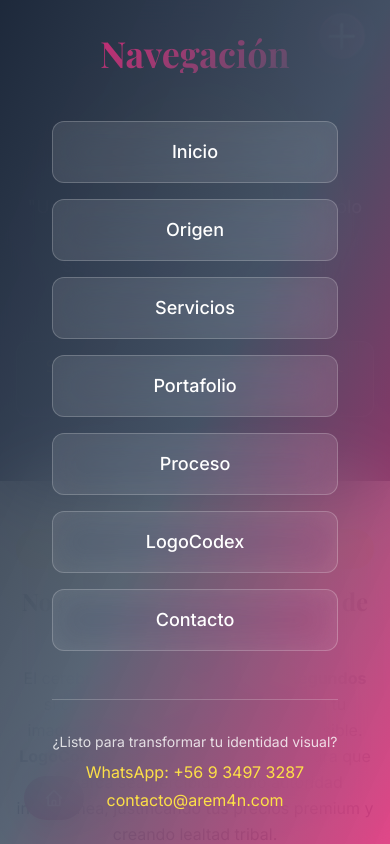
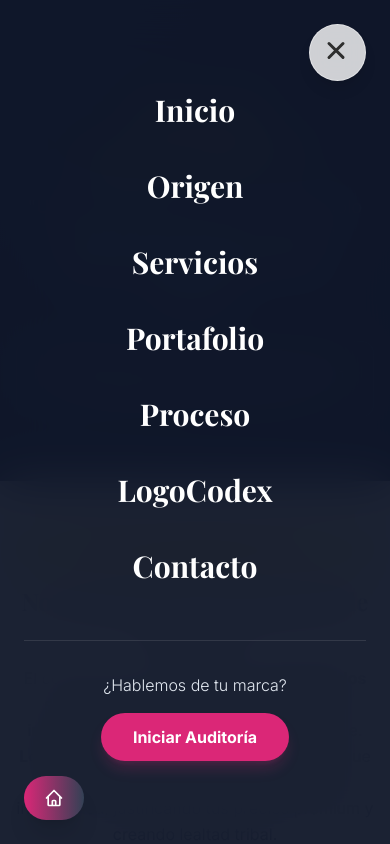
Before and after one commit to arem4n/AreMan2, a Next.js app: page /portafolio in a window 390 px wide. Both pictures are taken after a click on the button 342 px from the left and 36 px from the top of the page. Shown: the top 844 px of the page. Built offline with nearby package versions, Linux system fonts and the light colour scheme; a web font is replaced by a local one.

Commit message:
Redesign navigation, fix Southsoft assets, update header logo
Co-authored-by: arem4n <55893558+arem4n@users.noreply.github.com>

```diff
--- a/components/ElegantMenu.tsx
+++ b/components/ElegantMenu.tsx
@@ -1,5 +1,6 @@
 
-import React, { useEffect, useState, useRef } from 'react';
+import React from 'react';
+import { motion, AnimatePresence } from 'framer-motion';
 import { trackEvent } from '../analytics';
 
 interface ElegantMenuProps {
@@ -18,56 +19,44 @@ const navLinks = [
     { href: "#contacto", label: "Contacto" },
 ];
 
-const ElegantMenu: React.FC<ElegantMenuProps> = ({ isOpen, toggleMenu, navigateTo }) => {
-    const [isVisible, setIsVisible] = useState(false);
-    const menuRef = useRef<HTMLDivElement>(null);
-
-    useEffect(() => {
-        if (isOpen) {
-            setIsVisible(true);
-        } else {
-            const timer = setTimeout(() => setIsVisible(false), 500);
-            return () => clearTimeout(timer);
+const menuVariants = {
+    open: {
+        opacity: 1,
+        transition: {
+            staggerChildren: 0.1,
+            delayChildren: 0.2,
+            duration: 0.5
         }
-    }, [isOpen]);
-
-    useEffect(() => {
-        if (!isOpen || !menuRef.current) return;
-
-        const focusableElements = menuRef.current.querySelectorAll(
-            'a[href]:not([disabled]), button:not([disabled]), textarea:not([disabled]), input[type="text"]:not([disabled]), input[type="radio"]:not([disabled]), input[type="checkbox"]:not([disabled]), select:not([disabled])'
-        ) as NodeListOf<HTMLElement>;
-
-        const firstElement = focusableElements[0];
-        const lastElement = focusableElements[focusableElements.length - 1];
-
-        const handleKeyDown = (e: KeyboardEvent) => {
-            if (e.key !== 'Tab') return;
-
-            if (e.shiftKey) { // Shift + Tab
-                if (document.activeElement === firstElement) {
-                    lastElement.focus();
-                    e.preventDefault();
-                }
-            } else { // Tab
-                if (document.activeElement === lastElement) {
-                    firstElement.focus();
-                    e.preventDefault();
+    },
+    closed: {
+        opacity: 0,
+        transition: {
+            staggerChildren: 0.05,
+            staggerDirection: -1,
+            when: "afterChildren",
+            duration: 0.3
         }
     }
 };
 
-        const currentMenuRef = menuRef.current;
-        currentMenuRef.addEventListener('keydown', handleKeyDown);
+const itemVariants = {
+    open: {
+        y: 0,
+        opacity: 1,
+        transition: {
+            y: { type: "spring", stiffness: 300, damping: 24 }
+        }
+    },
+    closed: {
+        y: 50,
+        opacity: 0,
+        transition: {
+            y: { type: "spring", stiffness: 300, damping: 24 }
+        }
+    }
+};
 
-        // Focus the first element when menu opens
-        firstElement?.focus();
-
-        return () => {
-            currentMenuRef?.removeEventListener('keydown', handleKeyDown);
-        };
-    }, [isOpen, isVisible]);
-
+const ElegantMenu: React.FC<ElegantMenuProps> = ({ isOpen, toggleMenu, navigateTo }) => {
 
     const handleLinkClick = (e: React.MouseEvent<HTMLAnchorElement>, href: string) => {
         e.preventDefault();
@@ -79,49 +68,50 @@ const ElegantMenu: React.FC<ElegantMenuProps> = ({ isOpen, toggleMenu, navigateT
         navigateTo(href);
     };
 
-    if (!isVisible) return null;
-
     return (
-        <div
-            ref={menuRef}
-            className={`fixed inset-0 z-[1010] flex items-center justify-center transition-all duration-400 ease-[cubic-bezier(0.25,0.46,0.45,0.94)]
-            bg-gradient-to-br from-[rgba(30,41,59,0.95)] via-[rgba(71,85,105,0.9)] to-[rgba(219,39,119,0.85)] backdrop-blur-2xl
-            ${isOpen ? 'opacity-100 scale-100' : 'opacity-0 scale-90'}`}
-            onClick={(e) => { if (e.target === e.currentTarget) toggleMenu(); }}
+        <AnimatePresence>
+            {isOpen && (
+                <motion.div
+                    initial={{ opacity: 0 }}
+                    animate="open"
+                    exit="closed"
+                    variants={menuVariants}
+                    className="fixed inset-0 z-[50] flex flex-col items-center justify-center bg-deep-900/95 backdrop-blur-xl"
+                    aria-modal="true"
                     role="dialog"
-            aria-modal="true"
-            aria-labelledby="menu-title"
                 >
-            <div className="text-center max-w-[600px] px-8 py-12">
-                <h2 id="menu-title" className={`menu-title text-gradient text-4xl md:text-5xl font-display font-bold mb-12 transition-all duration-600 ease-in-out ${isOpen ? 'opacity-100 translate-y-0' : 'opacity-0 translate-y-[30px]'}`}>Navegación</h2>
-                <nav>
-                    <ul className="grid grid-cols-1 md:grid-cols-2 lg:grid-cols-3 gap-4 md:gap-6">
-                        {navLinks.map((link, index) => (
-                             <li key={link.href}
-                                 className={`transition-all duration-500 ease-[cubic-bezier(0.25,0.46,0.45,0.94)] ${isOpen ? 'opacity-100 translate-y-0' : 'opacity-0 translate-y-[20px]'}`}
-                                 style={{ transitionDelay: `${isOpen ? index * 50 + 100 : 0}ms` }}
-                             >
+                    <nav className="w-full max-w-lg px-6">
+                        <ul className="flex flex-col items-center gap-6">
+                            {navLinks.map((link) => (
+                                <motion.li key={link.href} variants={itemVariants} className="w-full text-center">
                                     <a
                                         href={link.href}
                                         onClick={(e) => handleLinkClick(e, link.href)}
-                                    className="block p-4 text-white text-lg font-medium rounded-xl bg-white/10 border border-white/20 backdrop-blur-lg relative overflow-hidden transition-all duration-300 ease-in-out hover:bg-symbolic-600/50 hover:border-symbolic-500 hover:-translate-y-0.5"
+                                        className="block text-3xl md:text-5xl font-display font-bold text-white hover:text-symbolic-400 transition-colors duration-300 py-2"
                                     >
                                         {link.label}
                                     </a>
-                            </li>
+                                </motion.li>
                             ))}
                         </ul>
+
+                        <motion.div
+                            variants={itemVariants}
+                            className="mt-12 pt-8 border-t border-white/10 text-center"
+                        >
+                            <p className="text-deep-200 mb-4 font-light">¿Hablemos de tu marca?</p>
+                            <a
+                                href="#contacto"
+                                onClick={(e) => handleLinkClick(e, "#contacto")}
+                                className="inline-block px-8 py-3 bg-symbolic-600 text-white font-bold rounded-full hover:bg-symbolic-500 transition-colors shadow-lg shadow-symbolic-600/20"
+                            >
+                                Iniciar Auditoría
+                            </a>
+                        </motion.div>
                     </nav>
-                <div
-                    className={`mt-12 pt-8 border-t border-white/20 transition-all duration-600 ease-in-out ${isOpen ? 'opacity-100 translate-y-0' : 'opacity-0 translate-y-[20px]'}`}
-                    style={{ transitionDelay: `${isOpen ? 600 : 0}ms` }}
-                >
-                    <p className="text-white/80 text-sm mb-2">¿Listo para transformar tu identidad visual?</p>
-                    <p className="mb-1"><a href="https://wa.me/56934973287" target="_blank" rel="noopener noreferrer" className="text-creative-300 hover:text-creative-400 transition-colors">WhatsApp: +56 9 3497 3287</a></p>
-                    <p><a href="mailto:contacto@arem4n.com" className="text-creative-300 hover:text-creative-400 transition-colors">contacto@arem4n.com</a></p>
-                </div>
-            </div>
-        </div>
+                </motion.div>
+            )}
+        </AnimatePresence>
     );
 };
 
--- a/components/Header.tsx
+++ b/components/Header.tsx
@@ -1,6 +1,6 @@
 
 import React from 'react';
-import { motion } from 'framer-motion';
+import { motion, SVGMotionProps } from 'framer-motion';
 import { trackEvent } from '../analytics';
 
 interface HeaderProps {
@@ -19,6 +19,16 @@ const navLinks = [
     { href: "#contacto", label: "Contacto" },
 ];
 
+const Path = (props: SVGMotionProps<SVGPathElement>) => (
+    <motion.path
+        fill="transparent"
+        strokeWidth="3"
+        stroke="hsl(0, 0%, 18%)" // deep-800 equivalent
+        strokeLinecap="round"
+        {...props}
+    />
+);
+
 const Header: React.FC<HeaderProps> = ({ isMenuOpen, toggleMenu, navigateTo }) => {
 
     const handleNavClick = (e: React.MouseEvent<HTMLAnchorElement>, href: string) => {
@@ -31,15 +41,38 @@ const Header: React.FC<HeaderProps> = ({ isMenuOpen, toggleMenu, navigateTo }) =
 
     return (
         <>
-            {/* Mobile Menu Button - unchanged */}
-            <button
+            {/* Mobile Menu Button - Redesigned with Framer Motion */}
+            <motion.button
+                initial={false}
+                animate={isMenuOpen ? "open" : "closed"}
                 onClick={toggleMenu}
-                className={`elegant-menu-button md:hidden ${isMenuOpen ? 'active' : ''}`}
+                className="fixed top-6 right-6 z-[60] p-4 bg-white/80 backdrop-blur-md rounded-full shadow-lg md:hidden border border-white/40"
                 aria-label="Abrir Menú"
                 aria-expanded={isMenuOpen}
             >
-                <div className="menu-lines"></div>
-            </button>
+                <svg width="23" height="23" viewBox="0 0 23 23">
+                    <Path
+                        variants={{
+                            closed: { d: "M 2 2.5 L 20 2.5" },
+                            open: { d: "M 3 16.5 L 17 2.5" }
+                        }}
+                    />
+                    <Path
+                        d="M 2 9.423 L 20 9.423"
+                        variants={{
+                            closed: { opacity: 1 },
+                            open: { opacity: 0 }
+                        }}
+                        transition={{ duration: 0.1 }}
+                    />
+                    <Path
+                        variants={{
+                            closed: { d: "M 2 16.346 L 20 16.346" },
+                            open: { d: "M 3 2.5 L 17 16.346" }
+                        }}
+                    />
+                </svg>
+            </motion.button>
 
             {/* Desktop Floating Island Header */}
             <motion.header
@@ -49,7 +82,7 @@ const Header: React.FC<HeaderProps> = ({ isMenuOpen, toggleMenu, navigateTo }) =
                 className="hidden md:flex fixed top-6 left-0 right-0 z-50 justify-center pointer-events-none"
             >
                 <div className="pointer-events-auto bg-white/80 backdrop-blur-xl border border-white/40 shadow-lg shadow-black/5 rounded-full px-2 py-2 flex items-center gap-6 transition-all duration-300 hover:bg-white/90 hover:shadow-xl">
-                    {/* Logo */}
+                    {/* Logo - Updated to Favicon style */}
                     <a
                         href="#inicio"
                         onClick={(e) => handleNavClick(e, '#inicio')}
@@ -58,9 +91,9 @@ const Header: React.FC<HeaderProps> = ({ isMenuOpen, toggleMenu, navigateTo }) =
                         <motion.img
                             whileHover={{ scale: 1.1, rotate: -5 }}
                             transition={{ type: "spring", stiffness: 400, damping: 10 }}
-                            src="/images/header-logo.webp"
+                            src="https://i.postimg.cc/MK2vnGTk/icon.png"
                             alt="Logotipo de AREM4N"
-                            className="h-10 w-auto"
+                            className="h-10 w-10 object-contain"
                         />
                         <span className="sr-only">AREM4N</span>
                     </a>
--- a/components/casestudies/SouthSoftCaseStudy.tsx
+++ b/components/casestudies/SouthSoftCaseStudy.tsx
@@ -91,7 +91,7 @@ const SouthSoftCaseStudy: React.FC = () => (
                 <li><Strong>2. S de &quot;Soft&quot;:</Strong> La mitad inferior (Gris). Referencia a la industria tecnológica.</li>
                 <li><Strong>3. Símbolo de Infinito (∞):</Strong> Al rotar la S o verla como un 8 continuo, representa el ciclo sin fin de la mejora continua (Kaizen).</li>
             </UL>
-            <ImageDisplay src="/images/southsoft-loop.mp4" alt="Logo SouthSoft" caption="La S cortada como símbolo de infinito y dualidad." />
+    <ImageDisplay src="/images/southsoft-logo.png" alt="Logo SouthSoft" caption="La S cortada como símbolo de infinito y dualidad." />
 
             <SubSectionTitle>La Metáfora de la Dualidad</SubSectionTitle>
             <P>El corte horizontal exacto divide el logo en dos mundos que se complementan:</P>
```
Lines whose indentation alone changed are shown as unchanged.
